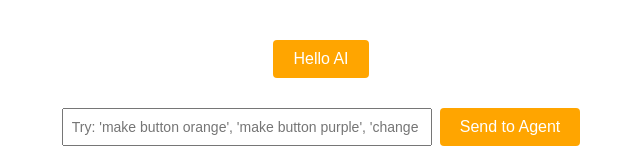
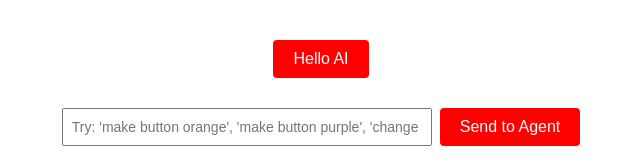
Before and after one commit to Arushi1088/coder, a plain HTML site: page index.html in a window 1280 px wide. Shown: the whole page, without its empty margins (319-959 px from the left). Drawn offline with Linux system fonts and the light colour scheme.

Commit message:
Agent: make button red

```diff
--- a/index.html
+++ b/index.html
@@ -6,7 +6,7 @@
   <title>Agent-Driven Button Fixer</title>
   <style>
     .blue-button {
-      background-color: #FFA500;
+      background-color: #FF0000;
       color: #FFF;
       border: none;
       padding: 10px 20px;
```
